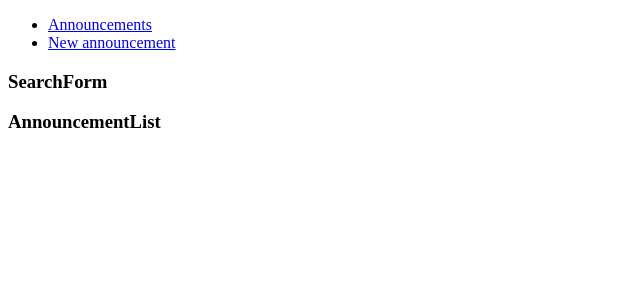
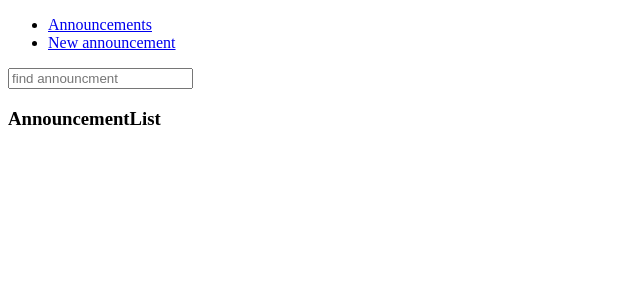
Before and after one commit to Yaroslav-Andrii/react-announcement, a React (Create React App) app: page / in a window 1280 px wide. Shown: the top 300 px of the page, without its empty margins (0-640 px from the left). Built offline with nearby package versions, Linux system fonts and the light colour scheme.

Commit message:
feat: create SearchForm component
The component takes the "filter" function and calls it with
a string, that takes from its own input field

```diff
--- a/src/components/SearchForm.jsx
+++ b/src/components/SearchForm.jsx
@@ -1,9 +1,9 @@
 import React from 'react';
 
-export const SearchForm = () => {
+export const SearchForm = ({filter}) => {
   return (
-    <h3>
-      SearchForm
-    </h3>
+    <form>
+      <input onChange={e => filter(e.target.value)} type="text" placeholder="find announcment"/>
+    </form>
   );
 }
```
